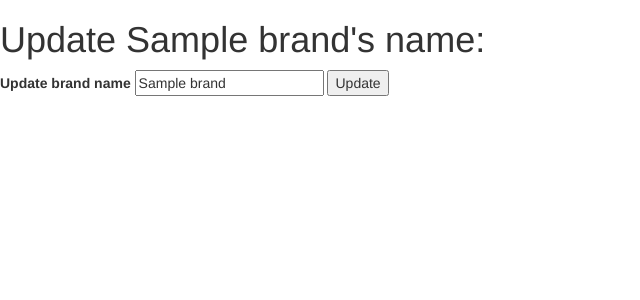
After one commit to jwnardine/PHPCodeReviewFour, a PHP site: template views/brand_edit.html.twig in a window 1280 px wide. The commit adds this page. Shown: the top 300 px of the page, without its empty margins (0-640 px from the left). Run offline with PHP 8.4, Linux system fonts and the light colour scheme; the template is opened without the code that fills it: most values are stand-ins (such as "Sample title", 1, 10 or a date in 2020); some libraries are stand-ins or nearby versions.

Commit message:
create and fill brand_edit.twig.html

```diff
--- /dev/null
+++ b/views/brand_edit.html.twig
@@ -0,0 +1,22 @@
+<!DOCTYPE html>
+<html>
+  <head>
+    <link rel='stylesheet' href='https://maxcdn.bootstrapcdn.com/bootstrap/3.3.1/css/bootstrap.min.css'>
+    <link rel='stylesheet' href='/styles.css'>
+    <meta charset="utf-8">
+    <title>Brand Edit</title>
+  </head>
+  <body>
+      <h1>Update {{ brand.getBrandName }}'s name:</h1>
+
+      <form action="/brands_update/{{ brand.getId }}" method="post">
+        <input name="_method" type="hidden" value ="patch">
+
+        <label for="title">Update brand name</label>
+        <input id="title" name="title" type="text" value="{{ brand.getBrandName }}">
+
+        <button type="submit">Update</button>
+      </form>
+
+  </body>
+</html>
--- a/views/brands.html.twig
+++ b/views/brands.html.twig
@@ -17,8 +17,8 @@
         {% endif %}
 
         <form action='/brands' method='post'>
-          <label for='title'>Book title</label>
-          <input id='title' name='title' type='text'>
+          <label for='brand_name'>Brand name</label>
+          <input id='brand_name' name='brand_name' type='text'>
 
           <button class="btn-success" type='submit'>Add brand</button>
         </form>
```
